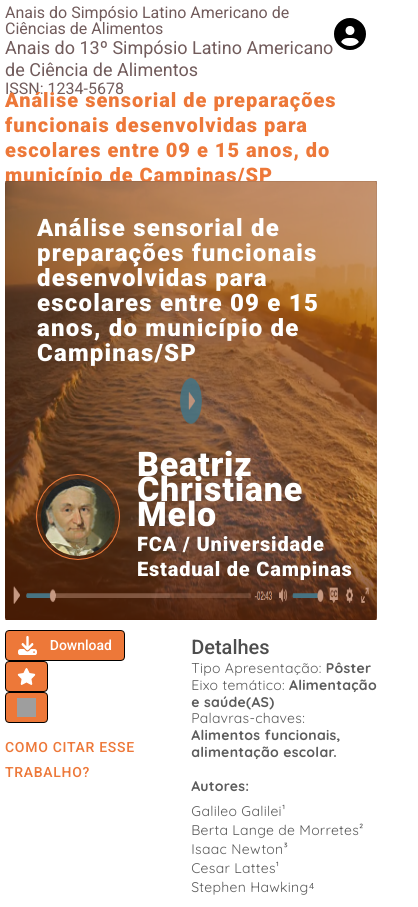
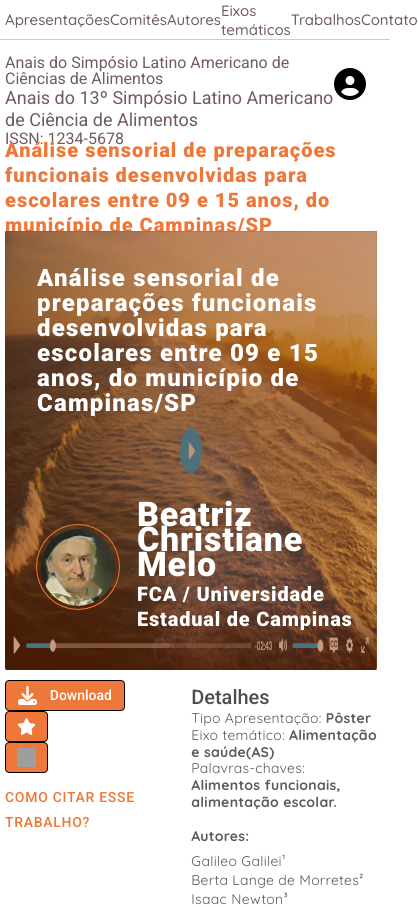
Before and after one commit to hash-luk/chuva-test, a React (Create React App) app: page / in a window 390 px wide. Shown: the top 907 px of the page, 418 px wide, since content can reach past the window. Built offline with nearby package versions, Linux system fonts and the light colour scheme; grey boxes are pictures that could not be loaded.

Commit message:
Added responsive menu

```diff
--- a/src/App.tsx
+++ b/src/App.tsx
@@ -3,12 +3,14 @@ import Discussions from './components/discussions';
 import Footer from './components/footer';
 import Header from './components/header';
 import Main from './components/main-content';
+import ResponsiveMenu from './components/responsivemenu';
 import Resume from './components/resume';
 import SidebarNav from './components/sidebar-nav/Index';
 
 function App() {
   return (
     <div className="App">
+      <ResponsiveMenu />
       <Header />
       <Main />
       <Resume />
--- /dev/null
+++ b/src/components/responsivemenu/index.tsx
@@ -0,0 +1,16 @@
+import * as Styled from "./styles"
+
+const ResponsiveMenu = () => {
+    return(
+        <Styled.Container>
+            <Styled.NavLink>Apresentações</Styled.NavLink>
+            <Styled.NavLink>Comitês</Styled.NavLink>
+            <Styled.NavLink>Autores</Styled.NavLink>
+            <Styled.NavLink>Eixos temáticos</Styled.NavLink>
+            <Styled.NavLink>Trabalhos</Styled.NavLink>
+            <Styled.NavLink>Contato</Styled.NavLink>
+        </Styled.Container>
+    )
+}
+
+export default ResponsiveMenu;
--- /dev/null
+++ b/src/components/responsivemenu/styles.ts
@@ -0,0 +1,25 @@
+import styled from "styled-components";
+
+export const Container = styled.div`
+    width: 100vw;
+    height: 40px;
+    padding: 5px 5px;
+    display: none;
+    align-items: center;
+    justify-content: space-evenly;
+    border-bottom: 1px solid #ccc;
+    margin-bottom: 10px;
+
+    @media screen and (max-width: 600px) {
+        display: flex;
+    }
+`;
+
+export const NavLink = styled.a`
+    font-family: 'Quicksand', sans-serif;
+    font-size: 15px;
+    font-weight:500;
+    line-height:19px;
+    color: #725C5C;
+    cursor: pointer;
+`;
```
